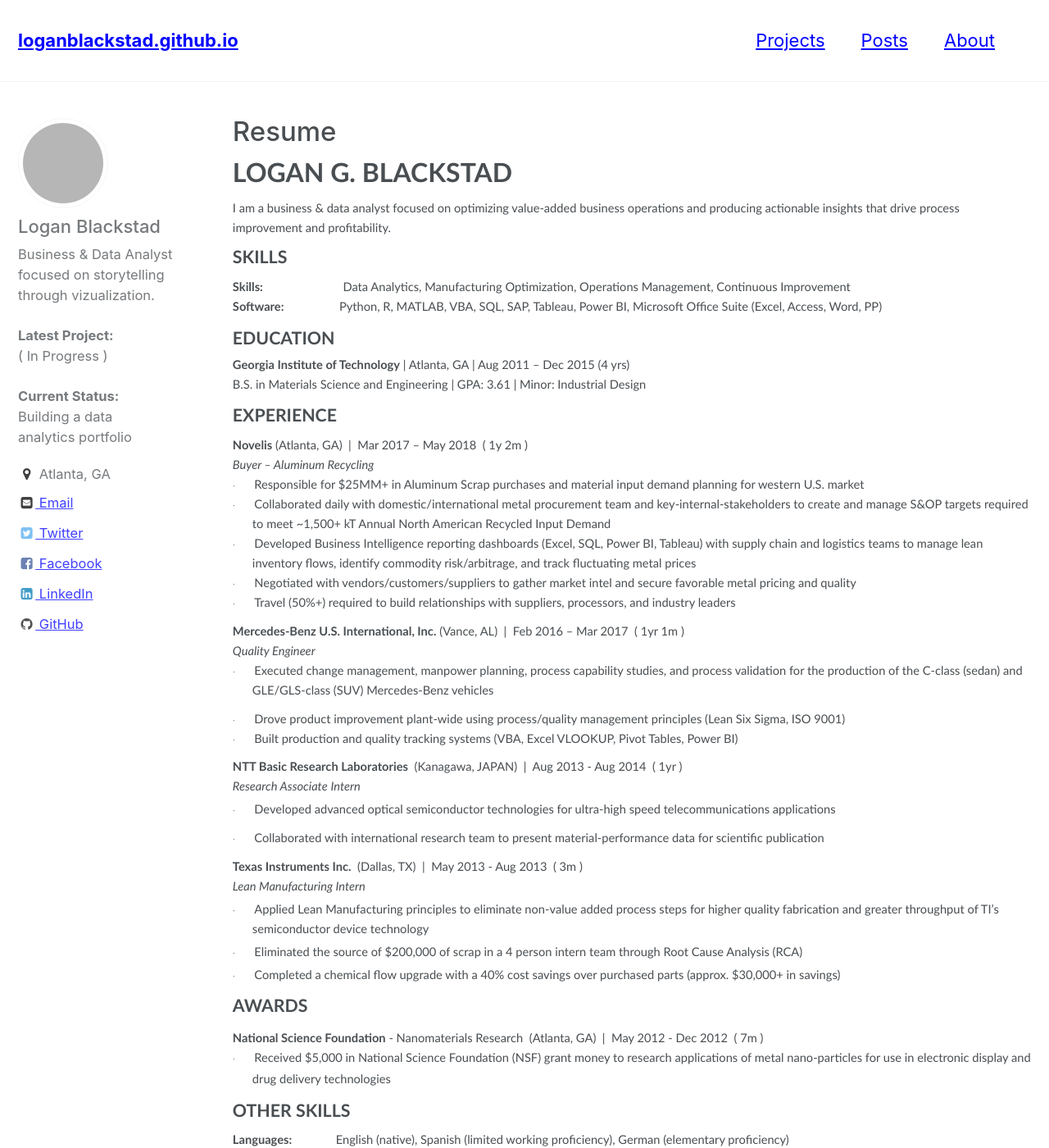
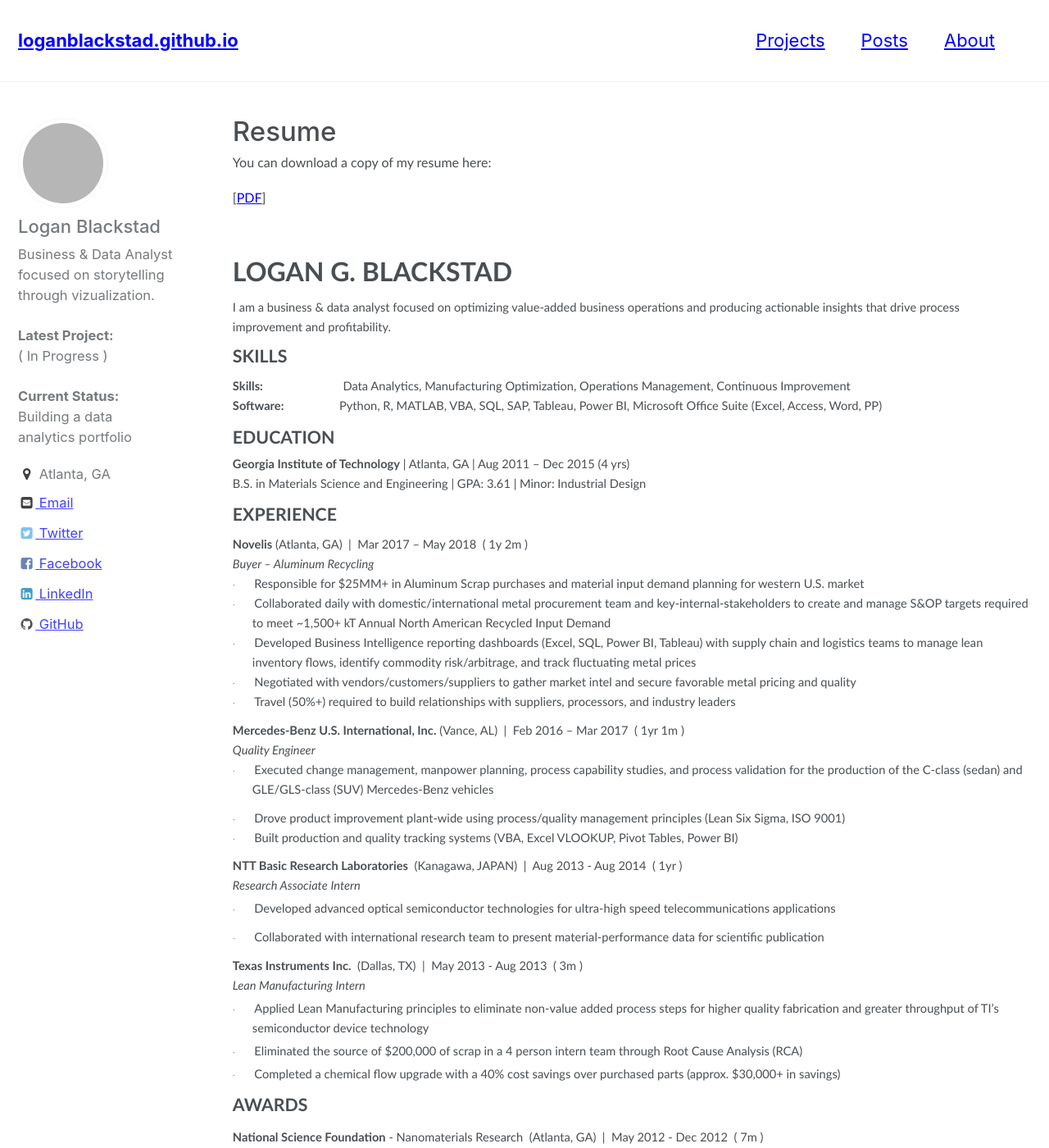
Before and after one commit to loganblackstad/loganblackstad.github.io, a Jekyll site: the page built from _pages/about-me.html, in a window 1280 px wide and 1400 px high. Shown: the whole window at 82% size. Built offline with Jekyll 4.4.1, drawn with Linux system fonts in a browser that asks for light colours; some of the changed text lies outside the part shown; grey boxes are pictures that could not be loaded.

Commit message:
updated about page

```diff
--- a/_pages/about-me.html
+++ b/_pages/about-me.html
@@ -678,12 +678,13 @@ href="Resume%20-%20Logan%20Blackstad%20%20-%20html%20test_files/colorschememappi
   mso-font-pitch:variable;
   mso-font-signature:0 268435456 0 0 -2147483648 0;}
 @font-face
-	{font-family:Wingdings;
-	panose-1:5 0 0 0 0 0 0 0 0 0;
-	mso-font-charset:2;
-	mso-generic-font-family:auto;
+  {font-family:"Cambria Math";
+  panose-1:2 4 5 3 5 4 6 3 2 4;
+  mso-font-charset:1;
+  mso-generic-font-family:roman;
+  mso-font-format:other;
   mso-font-pitch:variable;
-	mso-font-signature:0 268435456 0 0 -2147483648 0;}
+  mso-font-signature:0 0 0 0 0 0;}
 @font-face
   {font-family:Calibri;
   panose-1:2 15 5 2 2 2 4 3 2 4;
@@ -727,8 +728,7 @@ span.MsoCommentReference
   mso-ansi-font-size:8.0pt;
   mso-bidi-font-size:8.0pt;}
 a:link, span.MsoHyperlink
-	{mso-style-noshow:yes;
-	mso-style-priority:99;
+  {mso-style-priority:99;
   color:blue;
   text-decoration:underline;
   text-underline:single;}
@@ -877,9 +877,6 @@ span.BalloonTextChar
 span.apple-converted-space
   {mso-style-name:apple-converted-space;
   mso-style-unhide:no;}
-span.SpellE
-	{mso-style-name:"";
-	mso-spl-e:yes;}
 .MsoChpDefault
   {mso-style-type:export-only;
   mso-default-props:yes;
@@ -1007,6 +1004,26 @@ ul
 
 <div class=WordSection1>
 
+<p class=MsoNormal style='tab-stops:1.0in 265.5pt right 549.0pt'><span
+lang=PT-BR style='mso-bidi-font-size:11.0pt;font-family:"Calibri",sans-serif;
+mso-bidi-font-family:"Times New Roman";mso-bidi-theme-font:minor-latin;
+mso-ansi-language:PT-BR'>You can download a copy of my resume here:<span
+style='mso-spacerun:yes'>  </span><o:p></o:p></span></p>
+
+<p class=MsoNormal style='tab-stops:1.0in 265.5pt right 549.0pt'><span
+lang=PT-BR style='mso-bidi-font-size:11.0pt;font-family:"Calibri",sans-serif;
+mso-bidi-font-family:"Times New Roman";mso-bidi-theme-font:minor-latin;
+mso-ansi-language:PT-BR'>[<a
+href="../cs/GitHub/loganblackstad.github.io/assets/Resume%20-%20Logan%20Blackstad.pdf">PDF</a>]</span><b
+style='mso-bidi-font-weight:normal'><span lang=PT-BR style='font-size:24.0pt;
+mso-bidi-font-size:11.0pt;font-family:"Calibri",sans-serif;mso-bidi-font-family:
+"Times New Roman";mso-bidi-theme-font:minor-latin;mso-ansi-language:PT-BR'> <o:p></o:p></span></b></p>
+
+<p class=MsoNormal style='tab-stops:1.0in 265.5pt right 549.0pt'><b
+style='mso-bidi-font-weight:normal'><span lang=PT-BR style='font-size:24.0pt;
+mso-bidi-font-size:11.0pt;font-family:"Calibri",sans-serif;mso-bidi-font-family:
+"Times New Roman";mso-bidi-theme-font:minor-latin;mso-ansi-language:PT-BR'><o:p>&nbsp;</o:p></span></b></p>
+
 <p class=MsoNormal style='tab-stops:1.0in 265.5pt right 549.0pt'><b
 style='mso-bidi-font-weight:normal'><span lang=PT-BR style='font-size:24.0pt;
 mso-bidi-font-size:11.0pt;font-family:"Calibri",sans-serif;mso-bidi-font-family:
@@ -1034,9 +1051,8 @@ margin-left:85.7pt;margin-bottom:.0001pt;text-indent:-85.7pt;tab-stops:.25in 85.
 style='mso-bidi-font-weight:normal'><span style='font-size:11.0pt;font-family:
 "Calibri",sans-serif;mso-bidi-font-family:Arial'>Skills:</span></b><span
 style='font-size:11.0pt;font-family:"Calibri",sans-serif;mso-bidi-font-family:
-Arial'><span style='mso-tab-count:1'>                          </span>Data
-Analytics, Manufacturing Optimization, Operations Management, Continuous
-Improvement<o:p></o:p></span></p>
+Arial'><span style='mso-tab-count:1'>                          </span>Data Analytics,
+Manufacturing Optimization, Operations Management, Continuous Improvement<o:p></o:p></span></p>
 
 <p class=MsoNormal style='margin-bottom:8.0pt;tab-stops:.25in 85.5pt 4.0in 5.5in right 549.0pt'><b
 style='mso-bidi-font-weight:normal'><span style='font-size:11.0pt;font-family:
@@ -1051,8 +1067,7 @@ style='mso-bidi-font-weight:normal'><span style='font-size:16.0pt;mso-bidi-font-
 13.0pt;font-family:"Calibri",sans-serif;mso-bidi-font-family:Arial;mso-bidi-font-style:
 italic'>EDUCATION</span></b><b style='mso-bidi-font-weight:normal'><span
 style='font-size:13.0pt;font-family:"Calibri",sans-serif;mso-bidi-font-family:
-Arial;mso-bidi-font-style:italic'><span style='mso-tab-count:2'>                                                                                                          </span><span
-style='mso-tab-count:1'>                                             </span><o:p></o:p></span></b></p>
+Arial;mso-bidi-font-style:italic'><span style='mso-tab-count:3'>                                                                                                                                                       </span><o:p></o:p></span></b></p>
 
 <p class=MsoNormal style='margin-top:3.0pt;tab-stops:.25in 1.0in 4.0in 5.25in right 549.0pt'><b
 style='mso-bidi-font-weight:normal'><span style='font-size:11.0pt;font-family:
@@ -1060,7 +1075,7 @@ style='mso-bidi-font-weight:normal'><span style='font-size:11.0pt;font-family:
 Institute of Technology</span></b><span style='font-size:11.0pt;font-family:
 "Calibri",sans-serif;mso-bidi-font-family:Arial;mso-bidi-font-style:italic'> |
 Atlanta, GA<b style='mso-bidi-font-weight:normal'> </b>| Aug 2011 – Dec 2015 (4
-<span class=SpellE>yrs</span>)<o:p></o:p></span></p>
+yrs)<o:p></o:p></span></p>
 
 <p class=MsoNormal style='tab-stops:.25in 1.0in 4.0in 5.5in right 549.0pt'><span
 style='font-size:11.0pt;font-family:"Calibri",sans-serif;mso-bidi-font-family:
@@ -1072,21 +1087,20 @@ style='mso-bidi-font-weight:normal'><span style='font-size:16.0pt;mso-bidi-font-
 13.0pt;font-family:"Calibri",sans-serif;mso-bidi-font-family:Arial;mso-bidi-font-style:
 italic'>EXPERIENCE</span></b><b style='mso-bidi-font-weight:normal'><span
 style='font-size:13.0pt;font-family:"Calibri",sans-serif;mso-bidi-font-family:
-Arial;mso-bidi-font-style:italic'><span style='mso-tab-count:2'>                                                                                                          </span><span
-style='mso-tab-count:1'>                                             </span><o:p></o:p></span></b></p>
+Arial;mso-bidi-font-style:italic'><span style='mso-tab-count:3'>                                                                                                                                                       </span><o:p></o:p></span></b></p>
 
-<p class=MsoNormal style='margin-top:6.0pt;tab-stops:.25in 1.0in 4.0in 5.0in right 549.0pt'><span
-class=SpellE><b style='mso-bidi-font-weight:normal'><span style='font-size:
-11.0pt;font-family:"Calibri",sans-serif;mso-fareast-font-family:"Times New Roman";
-mso-fareast-theme-font:minor-fareast;mso-bidi-font-family:Arial;mso-fareast-language:
-JA'>Novelis</span></b></span><span style='font-size:11.0pt;font-family:"Calibri",sans-serif;
-mso-bidi-font-family:Arial'> (Atlanta, GA)<span style='mso-spacerun:yes'>
-</span>|<span style='mso-spacerun:yes'>  </span>M</span><span style='font-size:
-11.0pt;font-family:"Calibri",sans-serif;mso-fareast-font-family:"Times New Roman";
+<p class=MsoNormal style='margin-top:6.0pt;tab-stops:.25in 1.0in 4.0in 5.0in right 549.0pt'><b
+style='mso-bidi-font-weight:normal'><span style='font-size:11.0pt;font-family:
+"Calibri",sans-serif;mso-fareast-font-family:"Times New Roman";mso-fareast-theme-font:
+minor-fareast;mso-bidi-font-family:Arial;mso-fareast-language:JA'>Novelis</span></b><span
+style='font-size:11.0pt;font-family:"Calibri",sans-serif;mso-bidi-font-family:
+Arial'> (Atlanta, GA)<span style='mso-spacerun:yes'>  </span>|<span
+style='mso-spacerun:yes'>  </span>M</span><span style='font-size:11.0pt;
+font-family:"Calibri",sans-serif;mso-fareast-font-family:"Times New Roman";
 mso-fareast-theme-font:minor-fareast;mso-bidi-font-family:Arial;mso-fareast-language:
 JA;mso-bidi-font-style:italic'>ar</span><span style='font-size:11.0pt;
 font-family:"Calibri",sans-serif;mso-bidi-font-family:Arial;mso-bidi-font-style:
-italic'> 2017 – May 2018 <span style='mso-spacerun:yes'> </span>( 1y 2m )</span><b
+italic'> 2017 – May 2018<span style='mso-spacerun:yes'>  </span>( 1y 2m )</span><b
 style='mso-bidi-font-weight:normal'><span style='font-size:11.0pt;font-family:
 "Calibri",sans-serif;mso-fareast-font-family:"Times New Roman";mso-fareast-theme-font:
 minor-fareast;mso-bidi-font-family:Arial;mso-fareast-language:JA;mso-bidi-font-style:
@@ -1120,9 +1134,8 @@ style='mso-list:Ignore'>·<span style='font:7.0pt "Times New Roman"'>&nbsp;&nbsp
 mso-fareast-font-family:"Times New Roman";mso-fareast-theme-font:minor-fareast;
 mso-bidi-font-family:Arial;background:white;mso-fareast-language:JA'>Collaborated
 daily with domestic/international metal procurement team and
-key-internal-stakeholders to create and manage S&amp;OP targets required to meet
-~1,500+ <span class=SpellE>kT</span> Annual North American Recycled Input
-Demand<o:p></o:p></span></p>
+key-internal-stakeholders to create and manage S&amp;OP targets required to
+meet ~1,500+ kT Annual North American Recycled Input Demand<o:p></o:p></span></p>
 
 <p class=MsoListParagraphCxSpMiddle style='margin-left:.25in;mso-add-space:
 auto;text-indent:-.25in;mso-list:l0 level1 lfo2;tab-stops:.25in list 45.0pt left 1.0in 4.0in 5.5in right 549.0pt'><![if !supportLists]><span
@@ -1167,8 +1180,8 @@ margin-bottom:0in;margin-left:0in;margin-bottom:.0001pt;mso-add-space:auto;
 tab-stops:27.0pt 1.0in 4.0in 5.5in right 549.0pt'><b style='mso-bidi-font-weight:
 normal'><span style='font-size:11.0pt;font-family:"Calibri",sans-serif;
 mso-fareast-font-family:"Times New Roman";mso-fareast-theme-font:minor-fareast;
-mso-bidi-font-family:Arial;mso-fareast-language:JA'>Mercedes-Benz U.S.
-International, Inc.</span></b><span style='font-size:11.0pt;font-family:"Calibri",sans-serif;
+mso-bidi-font-family:Arial;mso-fareast-language:JA'>Mercedes-Benz U.S. International,
+Inc.</span></b><span style='font-size:11.0pt;font-family:"Calibri",sans-serif;
 mso-bidi-font-family:Arial'> (Vance, AL)<span style='mso-spacerun:yes'>
 </span>|<span style='mso-spacerun:yes'>  </span></span><span style='font-size:
 11.0pt;font-family:"Calibri",sans-serif;mso-fareast-font-family:"Times New Roman";
@@ -1239,15 +1252,15 @@ Arial;mso-fareast-language:JA'>,</span><span style='font-size:11.0pt;
 font-family:"Calibri",sans-serif;mso-bidi-font-family:Arial'> J</span><span
 style='font-size:11.0pt;font-family:"Calibri",sans-serif;mso-fareast-font-family:
 "Times New Roman";mso-fareast-theme-font:minor-fareast;mso-bidi-font-family:
-Arial;mso-fareast-language:JA'>APAN) <span style='mso-spacerun:yes'> </span>| </span><span
+Arial;mso-fareast-language:JA'>APAN)<span style='mso-spacerun:yes'>  </span>| </span><span
 style='font-size:11.0pt;font-family:"Calibri",sans-serif;mso-bidi-font-family:
 Arial;mso-bidi-font-style:italic'><span style='mso-spacerun:yes'> </span></span><span
 style='font-size:11.0pt;font-family:"Calibri",sans-serif;mso-fareast-font-family:
 "Times New Roman";mso-fareast-theme-font:minor-fareast;mso-bidi-font-family:
 Arial;mso-fareast-language:JA;mso-bidi-font-style:italic'>Aug</span><span
 style='font-size:11.0pt;font-family:"Calibri",sans-serif;mso-bidi-font-family:
-Arial;mso-bidi-font-style:italic'> 2013 - Aug 2014 <span
-style='mso-spacerun:yes'> </span>( 1yr )</span><b style='mso-bidi-font-weight:
+Arial;mso-bidi-font-style:italic'> 2013 - Aug 2014<span
+style='mso-spacerun:yes'>  </span>( 1yr )</span><b style='mso-bidi-font-weight:
 normal'><span style='font-size:11.0pt;font-family:"Calibri",sans-serif;
 mso-fareast-font-family:"Times New Roman";mso-fareast-theme-font:minor-fareast;
 mso-bidi-font-family:Arial;mso-fareast-language:JA;mso-bidi-font-style:italic'><o:p></o:p></span></b></p>
@@ -1283,9 +1296,9 @@ style='font-size:7.0pt;mso-bidi-font-size:10.5pt;font-family:Symbol;mso-fareast-
 Symbol;mso-bidi-font-family:Symbol;mso-bidi-font-style:italic'><span
 style='mso-list:Ignore'>·<span style='font:7.0pt "Times New Roman"'>&nbsp;&nbsp;&nbsp;&nbsp;&nbsp;&nbsp;&nbsp;&nbsp;&nbsp;
 </span></span></span><![endif]><span style='font-size:11.0pt;font-family:"Calibri",sans-serif;
-mso-bidi-font-family:Arial'>Collaborated with international research team to
-present material-performance data for scientific publication<b
-style='mso-bidi-font-weight:normal'><span style='mso-bidi-font-style:italic'><o:p></o:p></span></b></span></p>
+mso-bidi-font-family:Arial'>Collaborated with international research team to present
+material-performance data for scientific publication<b style='mso-bidi-font-weight:
+normal'><span style='mso-bidi-font-style:italic'><o:p></o:p></span></b></span></p>
 
 <p class=MsoNormal style='margin-top:8.0pt;tab-stops:.25in 1.0in 4.0in 5.5in right 549.0pt'><b
 style='mso-bidi-font-weight:normal'><span style='font-size:11.0pt;font-family:
@@ -1308,10 +1321,10 @@ Symbol;mso-bidi-font-family:Symbol'><span style='mso-list:Ignore'>·<span
 style='font:7.0pt "Times New Roman"'>&nbsp;&nbsp;&nbsp;&nbsp;&nbsp;&nbsp;&nbsp;&nbsp;&nbsp;
 </span></span></span><![endif]><span style='font-size:11.0pt;font-family:"Calibri",sans-serif;
 mso-bidi-font-family:Arial;mso-bidi-font-style:italic'>Applied Lean
-Manufacturing principles to eliminate non-value added process steps for higher
-quality fabrication and greater throughput of TI’s semiconductor device
-technology</span><b style='mso-bidi-font-weight:normal'><span style='font-size:
-11.0pt;font-family:"Calibri",sans-serif;mso-bidi-font-family:Arial'><o:p></o:p></span></b></p>
+Manufacturing principles to eliminate non-value added process steps for higher quality
+fabrication and greater throughput of TI’s semiconductor device technology</span><b
+style='mso-bidi-font-weight:normal'><span style='font-size:11.0pt;font-family:
+"Calibri",sans-serif;mso-bidi-font-family:Arial'><o:p></o:p></span></b></p>
 
 <p class=MsoListParagraphCxSpMiddle style='margin-top:3.0pt;margin-right:0in;
 margin-bottom:0in;margin-left:.25in;margin-bottom:.0001pt;mso-add-space:auto;
@@ -1375,11 +1388,11 @@ grant</span></span><span style='font-size:11.0pt;font-family:"Calibri",sans-seri
 mso-bidi-font-family:Arial;mso-bidi-font-style:italic'> money to research</span><span
 style='font-size:11.0pt;font-family:"Calibri",sans-serif;mso-bidi-font-family:
 Arial;background:white'> </span><span style='font-size:11.0pt;font-family:"Calibri",sans-serif;
-mso-bidi-font-family:Arial;mso-bidi-font-style:italic'>applications of metal <span
-class=SpellE>nano</span>-particles for use in electronic display and drug
-delivery technologies</span><b style='mso-bidi-font-weight:normal'><u><span
-style='font-size:13.0pt;font-family:"Calibri",sans-serif;mso-bidi-font-family:
-Arial;mso-bidi-font-style:italic'><o:p></o:p></span></u></b></p>
+mso-bidi-font-family:Arial;mso-bidi-font-style:italic'>applications of metal
+nano-particles for use in electronic display and drug delivery technologies</span><b
+style='mso-bidi-font-weight:normal'><u><span style='font-size:13.0pt;
+font-family:"Calibri",sans-serif;mso-bidi-font-family:Arial;mso-bidi-font-style:
+italic'><o:p></o:p></span></u></b></p>
 
 <p class=MsoNormal style='margin-top:8.0pt;tab-stops:.25in 1.0in 4.0in 5.5in right 549.0pt'><b
 style='mso-bidi-font-weight:normal'><span style='font-size:16.0pt;mso-bidi-font-size:
```
Also changed, not shown: other parts of _pages/about-me.html (+9 -9 lines). Lines whose indentation alone changed are shown as unchanged.
